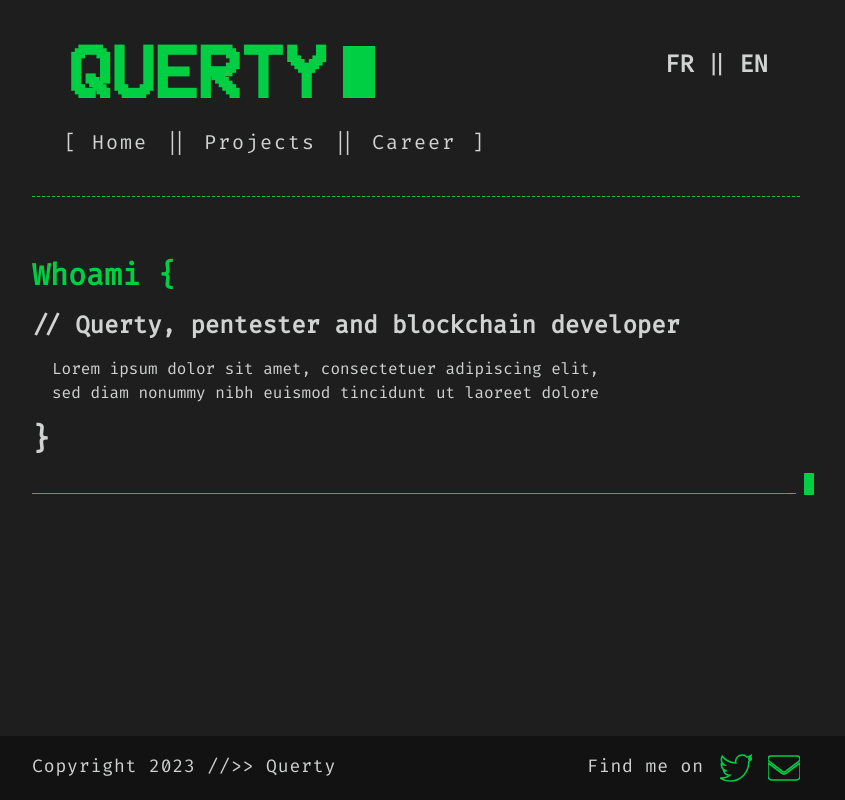
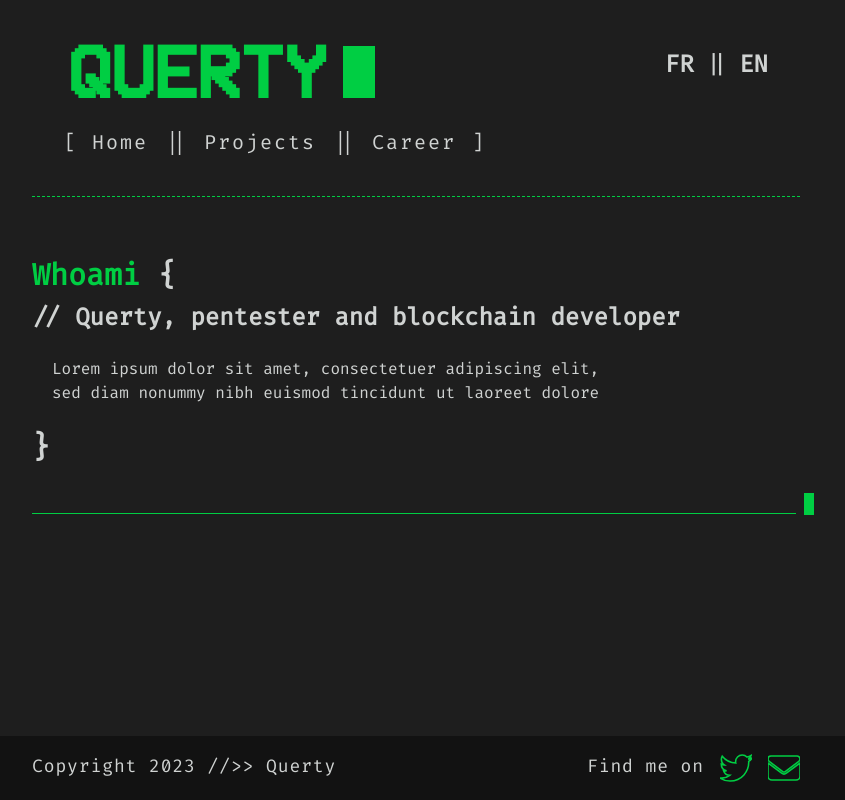
Before and after one commit to Quertyy/website, a Next.js app: page / in a window 1280 px wide. Shown: the whole page, without its empty margins (224-1069 px from the left). Built offline with nearby package versions, Linux system fonts and the light colour scheme.

Commit message:
design: finish whoami

```diff
--- a/components/Whoami.jsx
+++ b/components/Whoami.jsx
@@ -3,14 +3,16 @@ import React from 'react';
 const Whoami = () => {
     return (
         <div className="py-5">
-            <h1 className="text-3xl font-bold text-green">Whoami {'{'}</h1>
-            <h2 className="text-2xl text-gray-t font-bold py-4">// Querty, pentester and blockchain developer</h2>
-            <div className="pl-5">
+            <h1 className="text-3xl font-bold">
+                <span className="text-green">Whoami</span> {'{'}
+            </h1>
+            <h2 className="text-2xl text-gray-t font-bold pt-2">// Querty, pentester and blockchain developer</h2>
+            <div className="pl-5 py-6">
                 <p className="text-md">Lorem ipsum dolor sit amet, consectetuer adipiscing elit,</p>
                 <p className="text-md">sed diam nonummy nibh euismod tincidunt ut laoreet dolore</p>
             </div>
-            <h1 className="text-3xl font-bold py-4">{'}'}</h1>
-            <div className="relative flex py-5 items-center">
+            <h1 className="text-3xl mb-8 font-bold">{'}'}</h1>
+            <div className="relative flex py-4 items-center">
                 <div className="flex-grow border-t border-green"></div>
                 <div className="inline-block pl-1 relative">
                     <span className="cursor-blink bg-green h-[22px] w-[10px] block ml-[0.25rem] absolute bottom-[-1px]"></span>
```
